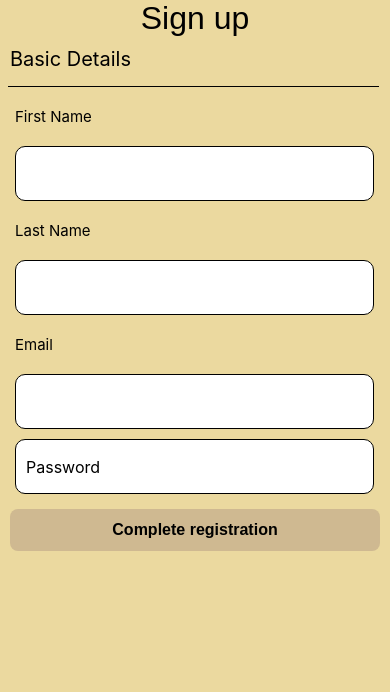
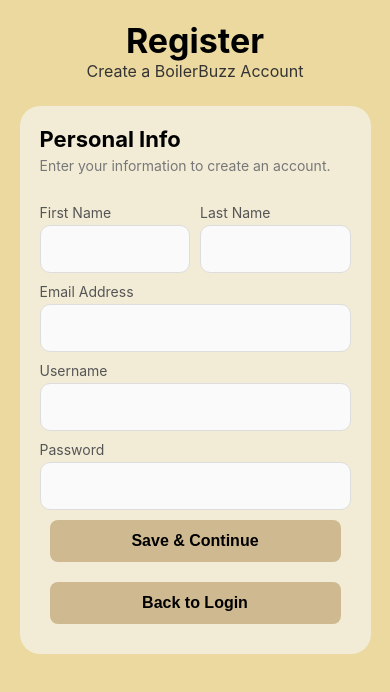
Before and after one commit to Purdue-ACM-SIGAPP/boilerbuzz-frontend, a React Native app: screen /Register in a window 390 px wide. Shown: the top 692 px of the page. Built offline with nearby package versions, Linux system fonts and the light colour scheme.

Commit message:
Create register page

```diff
--- a/src/screens/RegisterPage.tsx
+++ b/src/screens/RegisterPage.tsx
@@ -16,68 +16,96 @@
 
 export default function RegisterPage() {
   const navigation = useNavigation();
-  const [firstName, setFirst] = React.useState("");
-  const [lastName, setLast] = React.useState("");
-  const [password, setPassword] = React.useState("");
-   const [day, setDay] = useState("");
-  const [month, setMonth] = useState("January");
-  const [year, setYear] = useState("");
+  const [firstName, setFirst] = useState("");
+  const [lastName, setLast] = useState("");
+  const [email, setEmail] = useState("");
+  const [username, setUsername] = useState("");
+  const [password, setPassword] = useState("");
+
+  const inputCheck = () => {
+    if (!firstName || !lastName || !email || !username || !password) {
+      Alert.alert("Error", "Please fill out all fields.");
+    } else {
+      navigation.navigate("Tabs");
+    }
+  };
+
   return (
     <SafeAreaProvider>
       <SafeAreaView style={styles.container}>
-        <ScrollView>
-         <Text style={styles.heading}>
-          Sign up
+        <ScrollView contentContainerStyle={styles.scrollContainer}>
+          {/* Header */}
+          <View style={styles.header}>
+            <Text style={styles.headerTitle}>Register</Text>
+            <Text style={styles.headerSubtitle}>Create a BoilerBuzz Account</Text>
+          </View>
+
+          {/* Card */}
+          <View style={styles.card}>
+            <Text style={styles.cardTitle}>Personal Info</Text>
+            <Text style={styles.cardSubtitle}>
+              Enter your information to create an account.
             </Text>
-          <Text style = {styles.subsection}>
-            Basic Details
-          </Text>
-          <View style={styles.line} />
-         <Text style = {styles.generalText}>
-          First Name
-         </Text>
+
+            {/* First name */}
+            <View style={styles.row}>
+            <View style={{ flex: 1, marginRight: 5 }}>
+              <Text style={styles.label}>First Name</Text>
               <TextInput
+                style={styles.textbox}
+                value={firstName}
                 onChangeText={setFirst}
-          value={firstName}
+              />
+            </View>
+
+            {/* Last name */}
+            <View style={{ flex: 1, marginLeft: 5 }}>
+              <Text style={styles.label}>Last Name</Text>
+              <TextInput
                 style={styles.textbox}
+                value={lastName}
+                onChangeText={setLast}
               />
-        <Text style = {styles.generalText}>
-          Last Name
-         </Text>
+            </View>
+          </View>
+
+            {/* Email */}
+            <Text style={styles.label}>Email Address</Text>
             <TextInput
-          onChangeText={setLast}
-          value={lastName}
               style={styles.textbox}
+              value={email}
+              onChangeText={setEmail}
+              keyboardType="email-address"
+              autoCapitalize="none"
             />
 
-        <Text style = {styles.generalText}>
-          Email
-        </Text>
+            {/* Username */}
+            <Text style={styles.label}>Username</Text>
             <TextInput
-          onChangeText={setLast}
-          value={lastName}
               style={styles.textbox}
+              value={username}
+              onChangeText={setUsername}
+              autoCapitalize="none"
             />
 
+            {/* Password */}
+            <Text style={styles.label}>Password</Text>
+            <TextInput
+              style={styles.textbox}
+                secureTextEntry
+              value={password}
+              onChangeText={setPassword}
+            />
 
-
-        <TextInput
-          onChangeText={setPassword}
-          value={password}
-          placeholder="Password"
-          keyboardType="default"
-          style={styles.textbox}
+            {/* Buttons */}
+            <MyButton title="Save & Continue"
+            onPress={inputCheck}
+            style={{ marginTop: 50 }} />
+            <MyButton
+              title="Back to Login"
+              onPress={() => navigation.navigate("Login")}
             />
-        <MyButton
-          title="Complete registration"
-          onPress={() => {
-            if (!username || !password) {
-              Alert.alert("Error", "Please enter both username and password.");
-            } else {
-              navigation.navigate("Tabs");
-            }
-          }}
-        />
+          </View>
         </ScrollView>
       </SafeAreaView>
     </SafeAreaProvider>
@@ -89,40 +117,65 @@
     flex: 1,
     backgroundColor: "#ebd99fff",
   },
-  generalText: {
-    margin: 15,
-    fontSize: 15
+  scrollContainer: {
+    alignItems: "center",
+    justifyContent: "center",
+    paddingVertical: 20,
   },
-  subsection: {
-    margin: 10,
-    fontSize: 20
+  header: {
+    marginBottom: 25,
+    alignItems: "center",
   },
-  heading:{
-    fontSize: 32,
-    textAlign: 'center',
-    fontFamily: "sans-serif"
+  headerTitle: {
+    fontSize: 34,
+    fontWeight: "bold",
+    color: "#000",
+  },
+  headerSubtitle: {
+    fontSize: 16,
+    color: "#333",
+  },
+  card: {
+    width: "90%",
+    backgroundColor: "#f2ecd7ff",
+    borderRadius: 20,
+    padding: 20,
+  },
+  cardTitle: {
+    fontSize: 22,
+    fontWeight: "bold",
+    marginBottom: 5,
+    color: "#000",
+  },
+  cardSubtitle: {
+    fontSize: 14,
+    color: "#777",
+    marginBottom: 20,
+  },
+  label: {
+    fontSize: 14,
+    color: "#555",
+    marginBottom: 4,
+    marginTop: 10,
   },
   textbox: {
-    marginHorizontal: 15,
-    marginVertical: 5,
-    paddingLeft: 10,
-    height: 55,
-    fontSize: 16,
-    width: "92%",
-    borderColor: "black",
+    height: 48,
     borderWidth: 1,
+    borderColor: "#ddd",
     borderRadius: 10,
-    justifyContent: "flex-start",
-    alignItems: "flex-start",
+    paddingHorizontal: 10,
+    backgroundColor: "#fafafa",
+    fontSize: 15,
+  },
+  row: {
     flexDirection: "row",
-    backgroundColor: "#ffffffff",
-    alignSelf: "flex-start",
+    justifyContent: "space-between",
   },
-line: {
-    borderBottomWidth: 1, // Controls the thickness of the line, a smaller value makes it fainter
-    borderBottomColor: '#000', // Sets a light gray color for a faint appearance
-    marginVertical: 5, // Adds vertical spacing above and below the line
-    marginHorizontal: 8,
-    width: '95%', // Makes the line span the full width of its parent container
+  backToLogin: {
+    textAlign: "center",
+    marginTop: 15,
+    color: "#555",
+    fontSize: 15,
+    textDecorationLine: "underline",
   },
-})
+});
```
Lines whose indentation alone changed are shown as unchanged.
